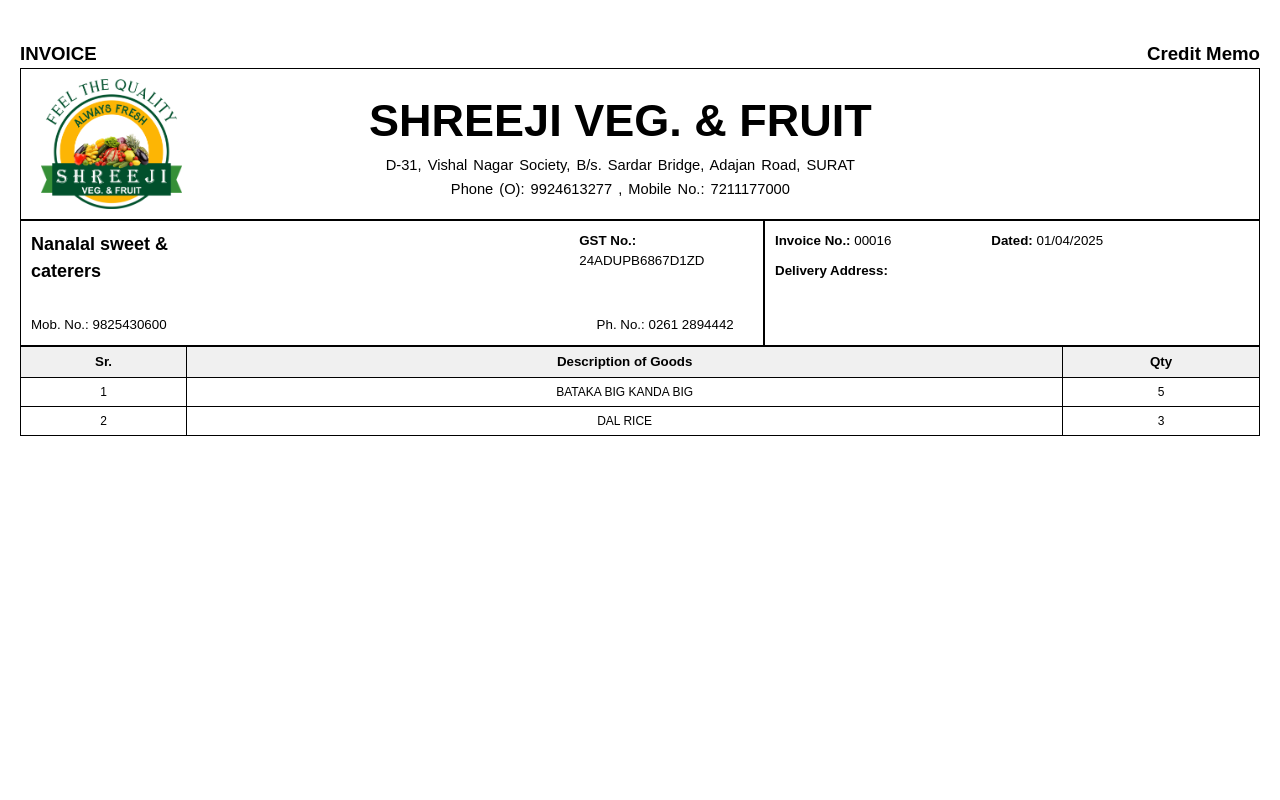
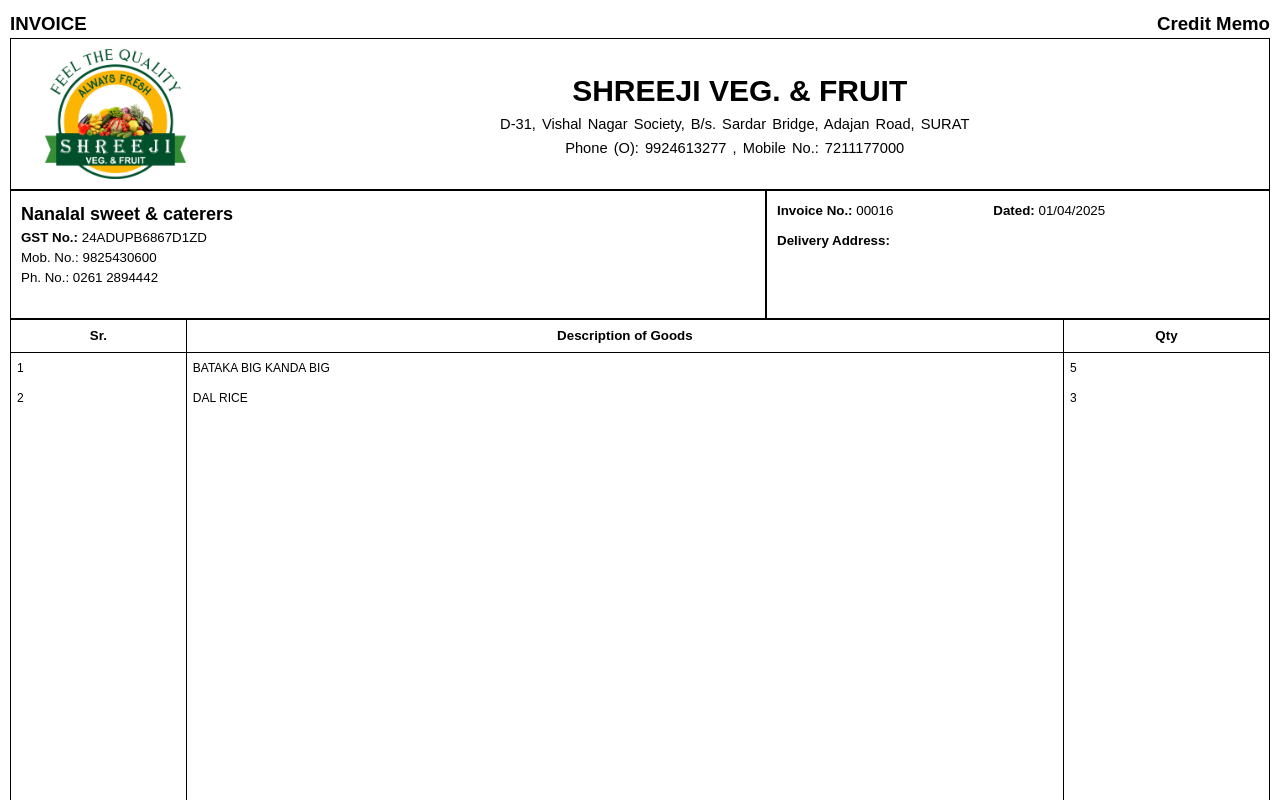
Before and after one commit to VinaySingh1045/shreeji-veg-js, a React (Vite) app: page /orderpdf in a window 1280 px wide. Shown: the top 800 px of the page. Built offline with nearby package versions, Linux system fonts and the light colour scheme; no server answers.

Commit message:
refactor pdf

```diff
--- a/src/components/orders/OrderPDF.tsx
+++ b/src/components/orders/OrderPDF.tsx
@@ -17,16 +17,17 @@
   return (
     <div
       style={{
-        // width: "90%",
-        margin: "20px auto",
-        padding: "20px",
+        width: "100%",
+        height: "100%",
+        margin: 0,
+        padding: '10px',
         fontFamily: "Arial, sans-serif",
         fontSize: "10pt",
-        // minHeight: "95vh", // take almost full page height
         display: "flex",
         flexDirection: "column",
         justifyContent: "space-between"
       }}
+
     >
       <div>
         <p style={{ fontSize: "14pt", fontWeight: "bold" }}>
@@ -35,11 +36,11 @@
 
         <div style={{ border: "1px solid black", padding: "10px", display: "flex", alignItems: "center" }}>
           <div style={{ marginLeft: "10px", marginRight: "10px" }}>
-            <img src="/01.png" alt="Logo" style={{ width: "200px", height: "130px", objectFit: "contain"}} />
+            <img src="/01.png" alt="Logo" style={{ width: "200px", height: "130px", objectFit: "contain" }} />
           </div>
 
-          <div style={{ textAlign: "center", width: "100%",marginRight:'200px' }}>
-            <h1 style={{ fontSize: "45px", margin: 0 }}>
+          <div style={{ textAlign: "center", width: "100%", }}>
+            <h1 style={{ fontSize: "30px", marginLeft: "10px", marginBottom: "0" }}>
               <strong>SHREEJI VEG. & FRUIT</strong>
             </h1>
             <p style={{ fontSize: "11pt", margin: "0", lineHeight: "1.6", wordSpacing: "2px" }}>
@@ -51,14 +52,21 @@
         {/* Customer & Invoice Section */}
         <div style={{ display: "flex", width: "100%", justifyContent: "end" }}>
           <div style={{ border: "1px solid black", padding: "10px", width: "60%" }}>
-            <div style={{ display: "flex", gap: '350px', marginBottom: "30px", textAlign: "left" }}>
-              <h1 style={{ fontSize: '18px' }}><strong>Nanalal sweet & caterers</strong></h1>
-              <p><strong>GST No.:</strong> 24ADUPB6867D1ZD</p>
+            <div style={{ marginBottom: "20px", textAlign: "left" }}>
+              <div style={{ justifyContent: "space-between", marginBottom: "5px" }}>
+                <h1 style={{ fontSize: '18px', margin: 0 }}>
+                  <strong>Nanalal sweet & caterers</strong>
+                </h1>
+                <p>
+                  <strong>GST No.:</strong> 24ADUPB6867D1ZD
+                </p>
+                <p style={{ margin: 0 }}>Mob. No.: 9825430600</p>
+                <p style={{ margin: 0 }}>Ph. No.: 0261 2894442</p>
+              </div>
+              <div>
+              </div>
             </div>
-            <div style={{ display: "flex", gap: '430px', textAlign: "left" }}>
-              <p>Mob. No.: 9825430600</p>
-              <p>Ph. No.: 0261 2894442</p>
-            </div>
+
           </div>
 
           {/* Invoice Details + Delivery Address */}
@@ -77,42 +85,68 @@
 
       {/* Middle Section: Invoice Table */}
       <div style={{ flexGrow: 1, marginBottom: "20px" }}>
-        <table style={{ width: "100%", borderCollapse: "collapse" }}>
+        <table
+          style={{
+            width: "100%",
+            borderCollapse: "collapse",
+            borderLeft: "1px solid black",
+            borderRight: "1px solid black",
+          }}
+        >
           <thead>
-            <tr>
-              <th style={headerCellStyle}>Sr.</th>
-              <th style={headerCellStyle}>Description of Goods</th>
-              <th style={headerCellStyle}>Qty</th>
+            <tr style={{ borderTop: "1px solid black", borderBottom: "1px solid black" }}>
+              <th style={verticalLineHeader}>Sr.</th>
+              <th style={verticalLineHeader}>Description of Goods</th>
+              <th style={verticalLineHeader}>Qty</th>
             </tr>
           </thead>
           <tbody>
             {items.map((item, index) => (
               <tr key={index}>
-                <td style={bodyCellStyle}>{index + 1}</td>
-                <td style={bodyCellStyle}>{item.description}</td>
-                <td style={bodyCellStyle}>{item.qty}</td>
+                <td style={verticalLineCell}>{index + 1}</td>
+                <td style={verticalLineCell}>{item.description}</td>
+                <td style={verticalLineCell}>{item.qty}</td>
               </tr>
             ))}
+            {/* Add empty rows to fill page */}
+            {Array.from({ length: 25 - items.length }).map((_, i, arr) => {
+              const isLastRow = i === arr.length - 1;
+              return (
+                <tr key={`empty-${i}`}>
+                  <td style={{ ...verticalLineCell, borderBottom: isLastRow ? "1px solid black" : "none" }}>
+                    &nbsp;
+                  </td>
+                  <td style={{ ...verticalLineCell, borderBottom: isLastRow ? "1px solid black" : "none" }}>
+                    &nbsp;
+                  </td>
+                  <td style={{ ...verticalLineCell, borderBottom: isLastRow ? "1px solid black" : "none" }}>
+                    &nbsp;
+                  </td>
+                </tr>
+              );
+            })}
           </tbody>
         </table>
       </div>
+
+
+
     </div>
   );
 };
 
-const headerCellStyle: React.CSSProperties = {
-  border: "1px solid black",
-  padding: "5px",
+const verticalLineHeader: React.CSSProperties = {
   fontSize: "10pt",
-  backgroundColor: "#f0f0f0",
-  textAlign: "center"
+  padding: "6px",
+  borderLeft: "1px solid black",
+  borderRight: "1px solid black",
 };
 
-const bodyCellStyle: React.CSSProperties = {
-  border: "1px solid black",
-  padding: "5px",
+const verticalLineCell: React.CSSProperties = {
   fontSize: "9pt",
-  textAlign: "center"
+  padding: "6px",
+  borderLeft: "1px solid black",
+  borderRight: "1px solid black",
 };
 
 export default OrderPDF;
--- a/src/components/orders/ViewOrders.tsx
+++ b/src/components/orders/ViewOrders.tsx
@@ -146,7 +146,7 @@
 
         Modal.confirm({
             title: t('viewOrders.delete_title'),
-            content: `t('viewOrders.order_no'): ${record.Bill_No}`,
+            content: `${t('viewOrders.order_no')}: ${record.Bill_No}`,
             okText: t('viewOrders.order_no'),
             okType: "danger",
             cancelText: t('viewOrders.cancel'),
--- a/src/index.css
+++ b/src/index.css
@@ -89,24 +89,53 @@
 
 
 @media print {
-    body {
-      -webkit-print-color-adjust: exact;
-      print-color-adjust: exact;
-      margin: 0;
-      font-size: 10pt;
+    @page {
+      size: A4;
+      margin: 0; /* Removes default print margins */
     }
 
-    table {
-      page-break-inside: auto;
+    body {
+      margin: 0;
+      padding: 0;
     }
 
-    tr {
-      page-break-inside: avoid;
-      page-break-after: auto;
+    #root, html {
+      margin: 0;
+      padding: 0;
+      width: 100%;
+      height: 100%;
     }
 
-    @page {
-      size: A4;
-      margin: 20mm;
+    .no-print {
+      display: none; /* e.g., navbar or buttons you don’t want to print */
     }
   }
+
+
+  @media print {
+    body {
+      -webkit-print-color-adjust: exact !important;
+      print-color-adjust: exact !important;
+      margin: 0;
+      padding: 0;
+    }
+
+    .print-container {
+      width: 210mm;
+      height: 297mm;
+      padding: 15mm;
+      box-sizing: border-box;
+      page-break-inside: avoid;
+    }
+
+    /* Hide unwanted elements like navbar */
+    .navbar, .no-print {
+      display: none !important;
+    }
+
+    html, body {
+      width: 100%;
+      height: 100%;
+      overflow: visible !important;
+    }
+  }
```
